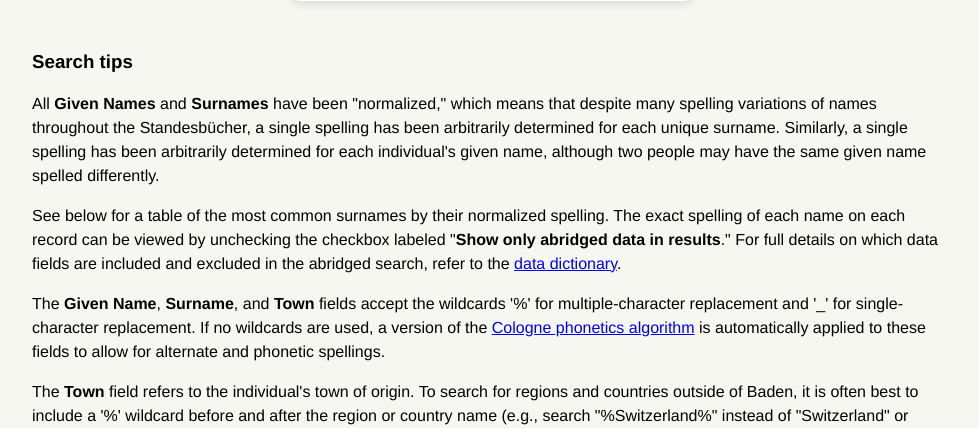
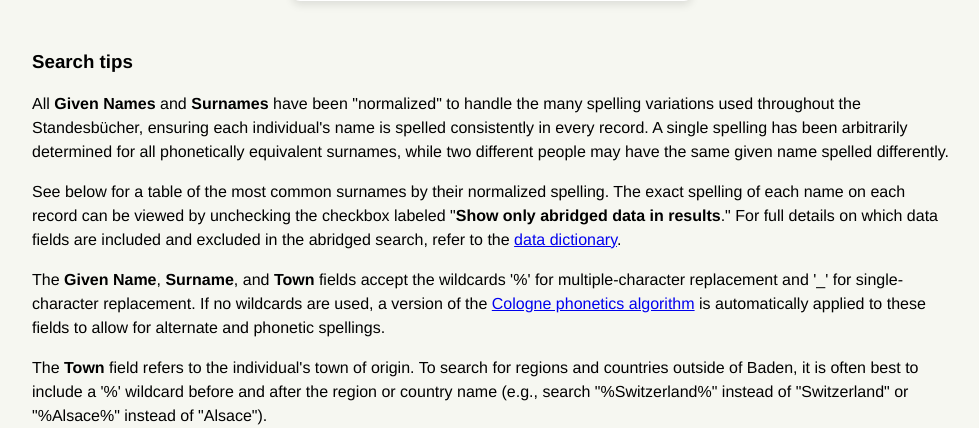
Before and after one commit to djwile/ihringen, a Flask app: page / in a window 1280 px wide. Shown: the part 908-1336 px from the top of the page, without its empty margins (148-1127 px from the left). Run offline with Flask 3, Linux system fonts and the light colour scheme.

Commit message:
Update search_app-page.html
text update

```diff
--- a/search_app/templates/search_app-page.html
+++ b/search_app/templates/search_app-page.html
@@ -215,7 +215,7 @@
         <!-- More content -->
         <div class="textbox">
         <h3>Search tips</h3>
-        <p>All <b>Given Names</b> and <b>Surnames</b> have been "normalized," which means that despite many spelling variations of names throughout the Standesbücher, a single spelling has been arbitrarily determined for each unique surname. Similarly, a single spelling has been arbitrarily determined for each individual's given name, although two people may have the same given name spelled differently.</p>
+        <p>All <b>Given Names</b> and <b>Surnames</b> have been "normalized" to handle the many spelling variations used throughout the Standesbücher, ensuring each individual's name is spelled consistently in every record. A single spelling has been arbitrarily determined for all phonetically equivalent surnames, while two different people may have the same given name spelled differently.</p>
         <p>See below for a table of the most common surnames by their normalized spelling. The exact spelling of each name on each record can be viewed by unchecking the checkbox labeled "<b>Show only abridged data in results</b>." For full details on which data fields are included and excluded in the abridged search, refer to the <a href="{{ url_for('data_dictionary') }}" target="_blank">data dictionary</a>.</p>
         <p>The <b>Given Name</b>, <b>Surname</b>, and <b>Town</b> fields accept the wildcards '%' for multiple-character replacement and '_' for single-character replacement. If no wildcards are used, a version of the <a href="https://en.wikipedia.org/wiki/Cologne_phonetics" target="_blank">Cologne phonetics algorithm</a> is automatically applied to these fields to allow for alternate and phonetic spellings.</p>
         <p>The <b>Town</b> field refers to the individual's town of origin. To search for regions and countries outside of Baden, it is often best to include a '%' wildcard before and after the region or country name (e.g., search "%Switzerland%" instead of "Switzerland" or "%Alsace%" instead of "Alsace").</p>
```
